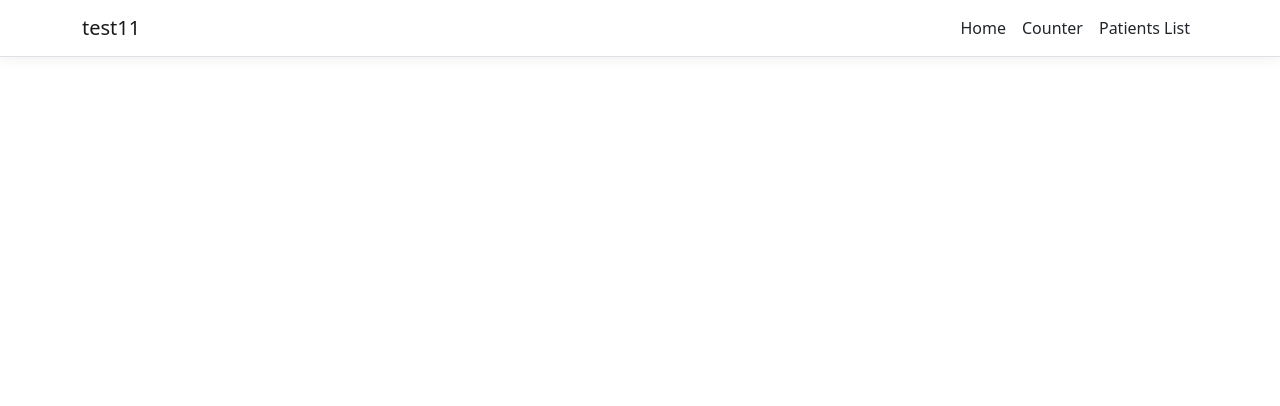
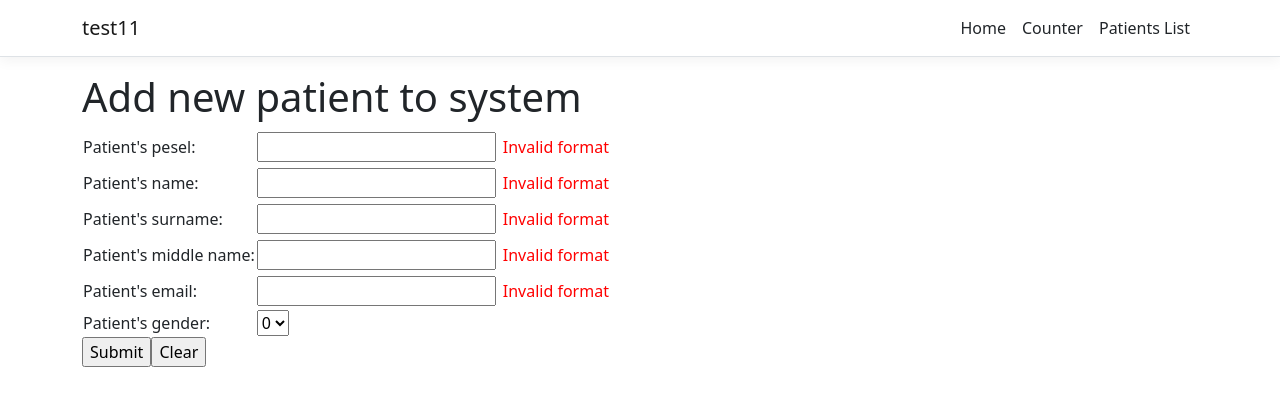
Before and after one commit to minemaster1329/asp-net-test-app, a React (Create React App) app in the folder test11/ClientApp/: page /addnewpatient in a window 1280 px wide. Shown: the top 406 px of the page. Built offline with nearby package versions, Linux system fonts and the light colour scheme.

Commit message:
Added component with form for adding new patients (non-functional)

```diff
--- a/test11/ClientApp/src/App.js
+++ b/test11/ClientApp/src/App.js
@@ -7,6 +7,8 @@ import { Counter } from './components/Counter';
 import './custom.css'
 import Patients from "./components/PatientComponents/Patients";
 import PatientDetails from "./components/PatientComponents/PatientDetails";
+import AddNewPatient from "./components/PatientComponents/AddNewPatient";
+import {Switch} from "react-router-dom";
 
 export default class App extends Component {
   static displayName = App.name;
@@ -17,9 +19,12 @@ export default class App extends Component {
         <Route exact path='/' component={Home} />
         <Route path='/counter' component={Counter} />
         <Route path='/patients' component={Patients} />
-        <Route path='/patientdetails' component={Patients}>
-            <Route path='/:id' component={PatientDetails}/>
+        <Route path='/patientdetails'>
+            <Switch>
+                <Route path='/:id' component={PatientDetails}/>
+            </Switch>
         </Route>
+        <Route path='/addnewpatient' component={AddNewPatient}/>
       </Layout>
     );
   }
--- /dev/null
+++ b/test11/ClientApp/src/components/PatientComponents/AddNewPatient.js
@@ -0,0 +1,104 @@
+import {Component} from "react";
+
+import './patientsStyles.css'
+
+export default class AddNewPatient extends Component{
+    constructor(props){
+        super(props);
+        this.state = {
+            newPatientPesel: "",
+            newPatientName: "",
+            newPatientSurname: "",
+            newPatientMiddlename: "",
+            newPatientGender: 0,
+            newPatientEmail: ""
+        };
+
+        this.handleChangeEvent = this.handleChangeEvent.bind(this);
+        this.handleFormSubmit = this.handleFormSubmit.bind(this);
+    }
+
+    handleFormSubmit(event){
+        alert(this.state.newPatientName);
+        event.preventDefault();
+    }
+
+    handleChangeEvent(event){
+        let target = event.target;
+        const value = target.value;
+        const name = target.name;
+        this.setState({
+            [name]: value
+        });
+    }
+
+    render(){
+        return(
+            <div>
+                <h1>Add new patient to system</h1>
+                <form onSubmit={this.handleFormSubmit}>
+                    <table>
+                        <tbody>
+                        <tr>
+                            <td>Patient's pesel:</td>
+                            <td>
+                                <input type='text' name='newPatientPesel' maxLength='11' minLength='11' value={this.state.newPatientPesel} onChange={this.handleChangeEvent}/>
+                            </td>
+                            <td>
+                                <p className='text-invalid-input'>Invalid format</p>
+                            </td>
+                        </tr>
+                        <tr>
+                            <td>Patient's name:</td>
+                            <td>
+                                <input type='text' name='newPatientName' maxLength='35' minLength='2'  value={this.state.newPatientName} onChange={this.handleChangeEvent}/>
+                            </td>
+                            <td>
+                                <p className='text-invalid-input'>Invalid format</p>
+                            </td>
+                        </tr>
+                        <tr>
+                            <td>Patient's surname:</td>
+                            <td>
+                                <input type='text' name='newPatientSurname' maxLength='50' minLength='2'  value={this.state.newPatientSurname} onChange={this.handleChangeEvent}/>
+                            </td>
+                            <td>
+                                <p className='text-invalid-input'>Invalid format</p>
+                            </td>
+                        </tr>
+                        <tr>
+                            <td>Patient's middle name:</td>
+                            <td>
+                                <input type='text' name='newPatientMiddlename' maxLength='50'  value={this.state.newPatientMiddlename} onChange={this.handleChangeEvent}/>
+                            </td>
+                            <td>
+                                <p className='text-invalid-input'>Invalid format</p>
+                            </td>
+                        </tr>
+                        <tr>
+                            <td>Patient's email:</td>
+                            <td>
+                                <input type='text' name='newPatientEmail' maxLength='50'  value={this.state.newPatientEmail} onChange={this.handleChangeEvent}/>
+                            </td>
+                            <td>
+                                <p className='text-invalid-input'>Invalid format</p>
+                            </td>
+                        </tr>
+                        <tr>
+                            <td>Patient's gender:</td>
+                            <td>
+                                <select name='newPatientGender' value={this.state.newPatientGender} onChange={this.handleChangeEvent}>
+                                    <option value='0'>0</option>
+                                    <option value='1'>1</option>
+                                    <option value='2'>2</option>
+                                </select>
+                            </td>
+                        </tr>
+                        </tbody>
+                    </table>
+                    <p><input type='submit' value='Submit'/><input type='reset' value='Clear'/></p>
+                </form>
+            </div>
+        )
+    }
+}
--- a/test11/ClientApp/src/components/PatientComponents/PatientDetails.js
+++ b/test11/ClientApp/src/components/PatientComponents/PatientDetails.js
@@ -1,21 +1,105 @@
 import {Component} from "react";
 import qs from "qs"
+import {Link} from "react-router-dom";
 
 export default class PatientDetails extends Component {
     constructor(props){
         super(props);
-        this.state = {patient: null, loading: true};
+        this.state = {patient: undefined, loading: true, error_when_fetching: false, error_code: 0, error_message: ""};
+    }
+
+    componentDidMount() {
+        this.fetchPatient();
+    }
+
+    static renderPatient(patient){
+        return (
+            <div>
+                <p>PESEL: {patient.pesel}</p>
+                <p>Name: {patient.name}</p>
+                <p>Surname: {patient.surname}</p>
+                <p>Middlename: {patient.middlename}</p>
+                <p>Gender: {PatientDetails.renderGender(patient.gender)}</p>
+                <p>Email: {patient.email}</p>
+            </div>
+        )
+    }
+
+    static renderGender(genderNum){
+        switch(genderNum){
+            case 0:
+                return 'Male';
+            case 1:
+                return 'Female';
+            case 2:
+                return 'Other';
+            default:
+                return 'Unknown';
+        }
     }
 
     render(){
+        if (this.state.loading){
+            return (
+                <p>Loading...</p>
+            )
+        }
+        if (this.state.error_when_fetching){
+            return(
+                <div>
+                    <h1>Error when fetching patient from db</h1>
+                    <p>Error code: {this.state.error_code}</p>
+                    <p>Error message: {this.state.error_message}</p>
+                </div>
+            )
+        }
+
+        else {
+            let patient_det = PatientDetails.renderPatient(this.state.patient)
+            return(
+                <div>
+                    <h1>Patient's details:</h1>
+                    {patient_det}
+                    <Link to='/patients'>Back to patients table</Link>
+                </div>
+            )
+        }
+    }
+
+    async fetchPatient(){
         let id = qs.parse(this.props.location.search, {ignoreQueryPrefix: true}).id;
-        return(
-            <div>
-                <h1>Patient's details:</h1>
-                <p>{id}</p>
-            </div>
-        )
+        await fetch(`api/Patients/GetPatientById/${id}`).then((response) => {
+            if (response.ok){
+                return response.json();
+            }
 
-        //<p>{this.props.location.query.id}</p>
+            this.setState({
+                patient: undefined,
+                loading: false,
+                error_when_fetching: true,
+                error_code: response.status,
+                error_message: response.statusText
+            })
+
+            throw new Error('something went wrong when fetching patient')
+        }).then((responseJson) => {
+            this.setState({
+                patient: responseJson,
+                loading: false,
+                error_when_fetching: false,
+                error_code: 0,
+                error_message: ""
+            })
+        }).catch((error)=> {
+            if (error instanceof String){
+                this.setState({
+                    patient: undefined,
+                    loading: false,
+                    error_when_fetching: true,
+                    error_code: 0,
+                    error_message: error
+                })
+            }
+        })
     }
 }
--- a/test11/ClientApp/src/components/PatientComponents/Patients.js
+++ b/test11/ClientApp/src/components/PatientComponents/Patients.js
@@ -36,7 +36,11 @@ export default class Patients extends Component {
         }
         else {
             return (
-                Patients.renderPatientsTable(this.state.patients)
+                <div>
+                    <h1>Patients</h1>
+                    {Patients.renderPatientsTable(this.state.patients)}
+                    <Link to='/addnewpatient'>Add new patient to system</Link>
+                </div>
             )
         }
     }
@@ -88,7 +92,7 @@ export default class Patients extends Component {
     }
 
     async populatePatientsData(){
-        const result = await fetch('/api/Patients/GetAllPatients'.toLowerCase()).then((response) => {
+        await fetch('/api/Patients/GetAllPatients'.toLowerCase()).then((response) => {
             if (response.ok){
                 return response.json();
             }
--- /dev/null
+++ b/test11/ClientApp/src/components/PatientComponents/patientsStyles.css
@@ -0,0 +1,4 @@
+.text-invalid-input{
+    color: red;
+    margin: 5px;
+}
```
